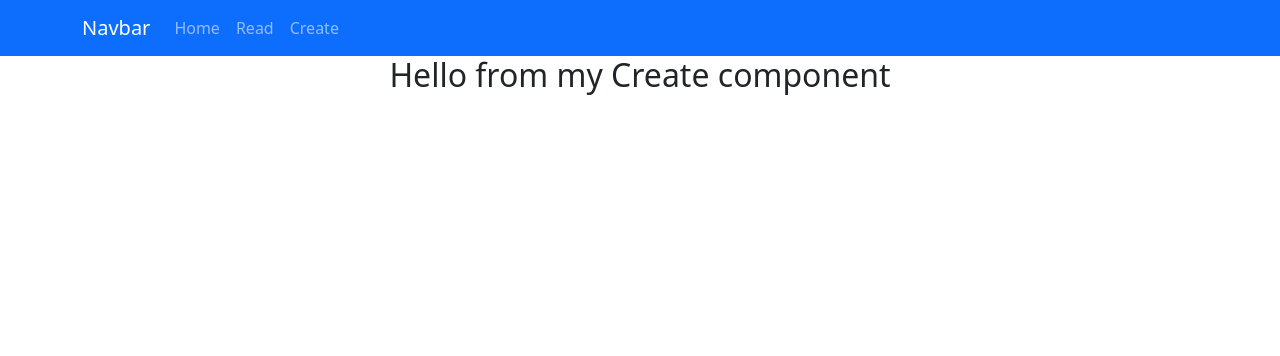
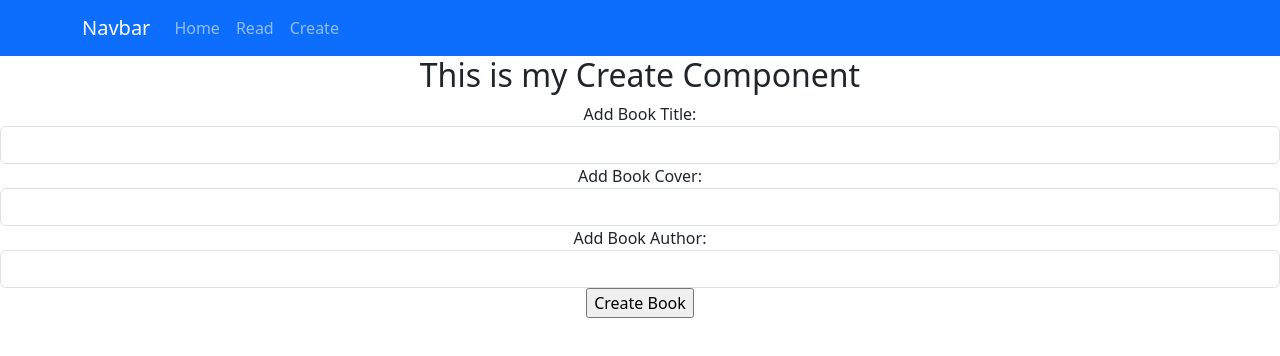
Before and after one commit to g00360704/lab4, a React (Create React App) app: page /create in a window 1280 px wide. Shown: the top 356 px of the page. Built offline with nearby package versions, Linux system fonts and the light colour scheme.

Commit message:
Update Create.js

```diff
--- a/src/components/Create.js
+++ b/src/components/Create.js
@@ -1,9 +1,58 @@
-function Create(){
-    return(
+import { useState } from "react";
+
+function Create() {
+
+    const [title, setTitle] = useState('');
+    const [cover, setCover] = useState('');
+    const [author, setAuthor] = useState('');
+
+    const handleSubmit = (e) => {
+    e.preventDefault();
+
+    console.log("Title: "+title+
+    " Cover:" +cover+
+    " Author: " +cover);
+    }
+
+    return (
         <div>
-            <h2>Hello from my Create component</h2>
+            <h2>This is my Create Component</h2>
+            <form onSubmit={handleSubmit}>
+                <div className="form-group">
+                    <label>Add Book Title: </label>
+                    <input type="text"
+                        className="form-control"
+                        value={title}
+                        onChange={(e) => { setTitle(e.target.value) }}
+                    />
+                </div>
+
+                <div className="form-group">
+                    <label>Add Book Cover: </label>
+                    <input type="text"
+                        className="form-control"
+                        value={cover}
+                        onChange={(e) => { setCover(e.target.value) }}
+                    />
+                </div>
+
+                <div className="form-group">
+                    <label>Add Book Author: </label>
+                    <input type="text"
+                        className="form-control"
+                        value={author}
+                        onChange={(e) => { setAuthor(e.target.value) }}
+                    />
+                </div>
+                <div>
+          <input
+            type="submit"
+            value="Create Book"
+          />
+        </div>
+            </form>
         </div>
     );
-    }
+}
 
-    export default Create;
+export default Create;
```
